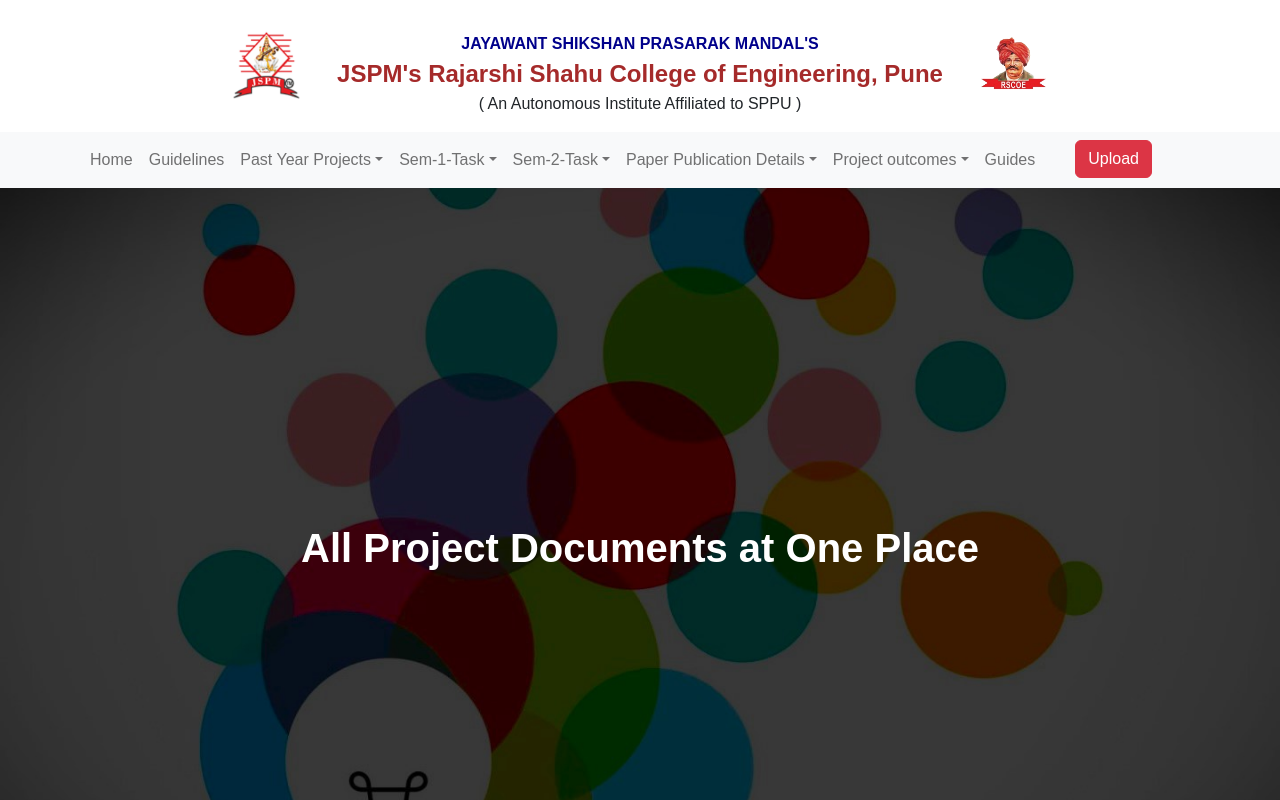
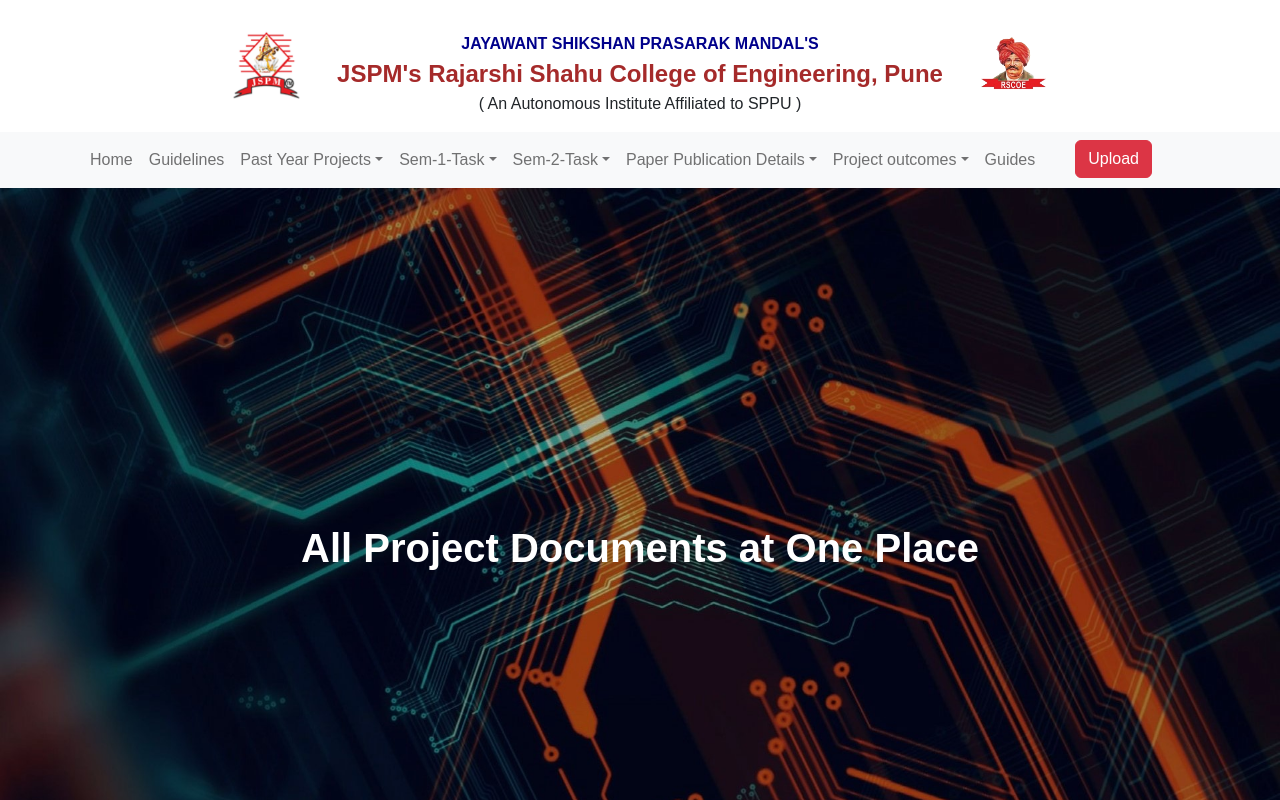
Before and after one commit to abhishekrd/collegeProject, a React (Create React App) app: page / in a window 1280 px wide. Shown: the top 800 px of the page. Built offline with nearby package versions, Linux system fonts and the light colour scheme.

Commit message:
feat : add new background

```diff
--- a/src/App.css
+++ b/src/App.css
@@ -39,7 +39,7 @@
   color: brown;
 }
 .home-div{
-  background-image: url("../public/images/rscoe.jpg");
+  background-image: url("../public/images/techhori.jpg");
   height:100vh;
   background-repeat: no-repeat;
   background-size: 100%;
```
Also changed, not shown: public/images/tech.jpg, public/images/techhori.jpg (added).
